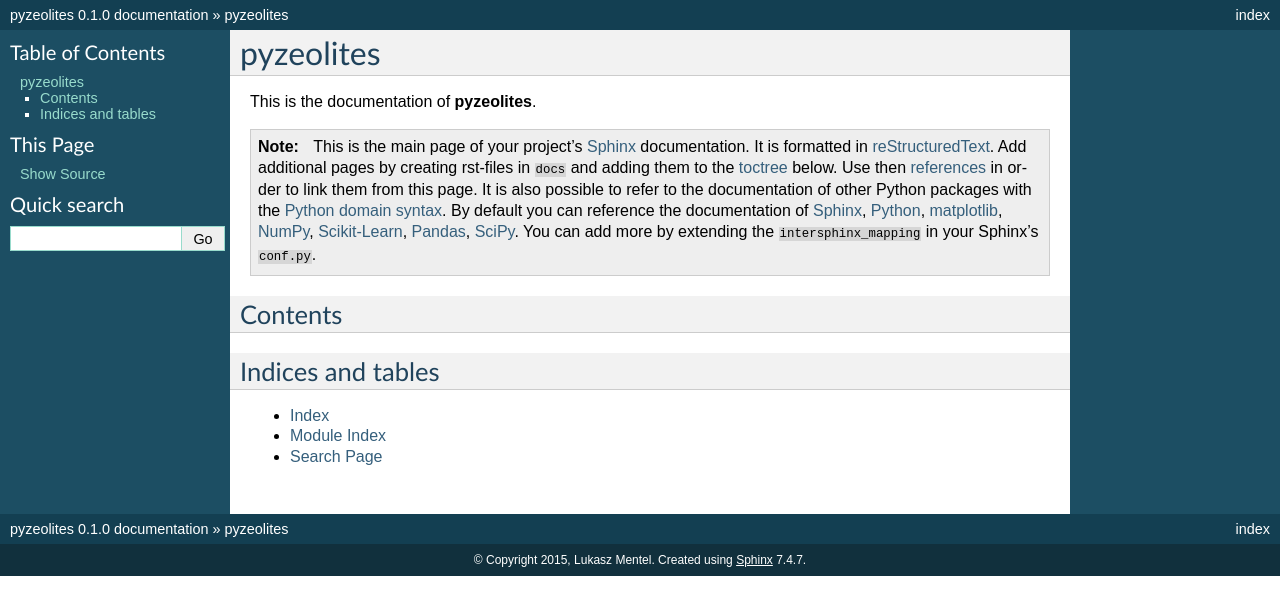
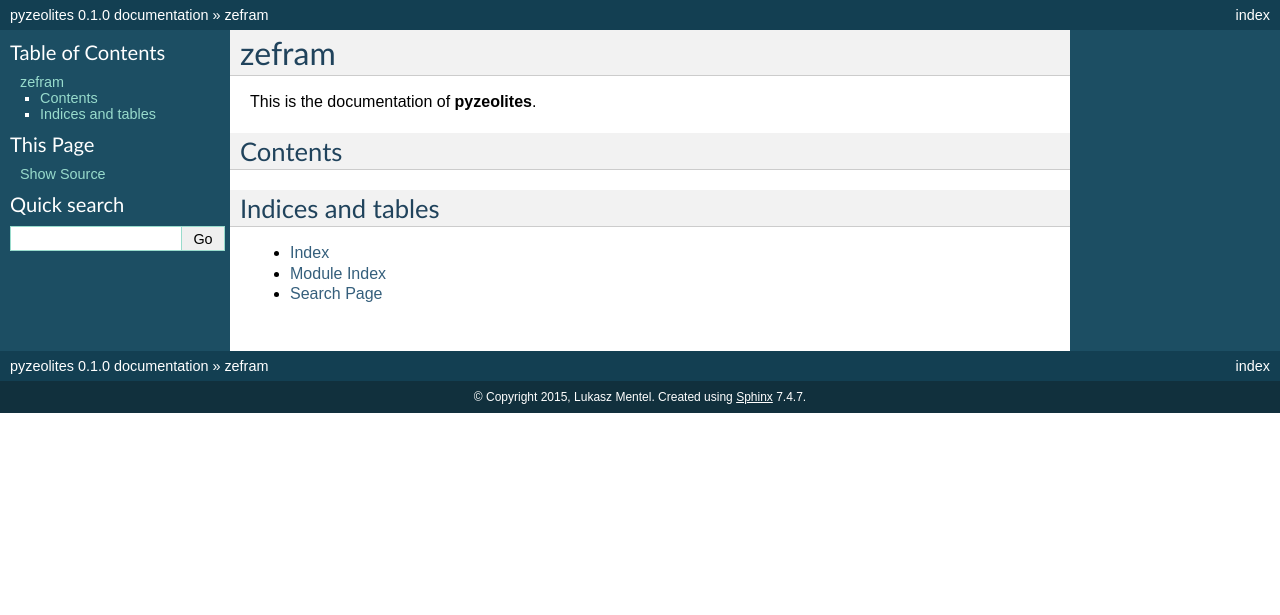
Before and after one commit to lmmentel/zefram, a Sphinx documentation site: the page built from docs/index.rst, in a window 1280 px wide. Shown: the top 615 px of the page. Built offline with Sphinx 7.4.7, drawn with Linux system fonts in a browser that asks for light colours; formulas are drawn with MathJax 3; pages that are not in the unit, such as notebooks, are missing from menus; the version number is read from the project's files by our own code.

Commit message:
corrected some of the docstring in zefram

```diff
--- a/docs/conf.py
+++ b/docs/conf.py
@@ -18,7 +18,7 @@
     inspect.getfile(inspect.currentframe())))
 
 output_dir = os.path.join(__location__, "../docs/_rst")
-module_dir = os.path.join(__location__, "../pyzeolites")
+module_dir = os.path.join(__location__, "../zefram")
 cmd_line_template = "sphinx-apidoc -f -o {outputdir} {moduledir}"
 cmd_line = cmd_line_template.format(outputdir=output_dir, moduledir=module_dir)
 apidoc.main(cmd_line.split(" "))
--- a/docs/index.rst
+++ b/docs/index.rst
@@ -1,28 +1,9 @@
-==========
-pyzeolites
-==========
+======
+zefram
+======
 
 This is the documentation of **pyzeolites**.
 
-.. note::
-
-    This is the main page of your project's `Sphinx <http://sphinx-doc.org/>`_
-    documentation. It is formatted in `reStructuredText
-    <http://sphinx-doc.org/rest.html>`__. Add additional pages by creating
-    rst-files in ``docs`` and adding them to the `toctree
-    <http://sphinx-doc.org/markup/toctree.html>`_ below. Use then
-    `references <http://sphinx-doc.org/markup/inline.html>`__ in order to link
-    them from this page. It is also possible to refer to the documentation of
-    other Python packages with the `Python domain syntax
-    <http://sphinx-doc.org/domains.html#the-python-domain>`__. By default you
-    can reference the documentation of `Sphinx <http://sphinx.pocoo.org>`__,
-    `Python <http://docs.python.org/>`__, `matplotlib
-    <http://matplotlib.sourceforge.net>`__, `NumPy
-    <http://docs.scipy.org/doc/numpy>`__, `Scikit-Learn
-    <http://scikit-learn.org/stable>`__, `Pandas
-    <http://pandas.pydata.org/pandas-docs/stable>`__, `SciPy
-    <http://docs.scipy.org/doc/scipy/reference/>`__. You can add more by
-    extending the ``intersphinx_mapping`` in your Sphinx's ``conf.py``.
 
 Contents
 ========
```
Also changed, not shown: 1 other file.
